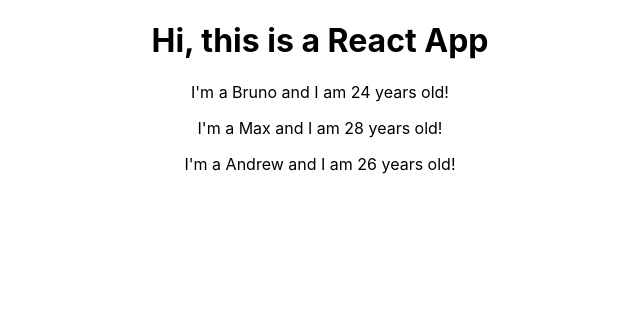
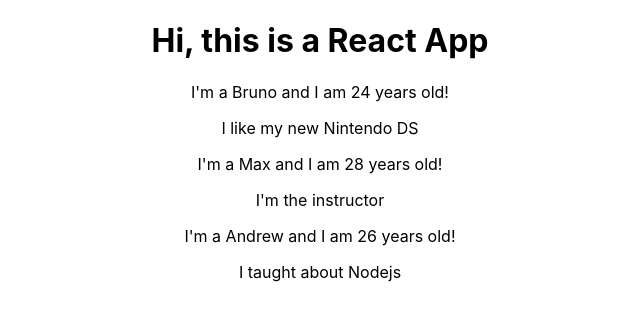
Before and after one commit to brunv/React-Redux-Complete, a React (Create React App) app in the folder Maximiliam - React Complete Guide/01-base-features/: page / in a window 1280 px wide. Shown: the top 320 px of the page, without its empty margins (320-960 px from the left). Built offline with nearby package versions, Linux system fonts and the light colour scheme.

Commit message:
passing props children

```diff
--- a/Maximiliam - React Complete Guide/01-base-features/src/App.js
+++ b/Maximiliam - React Complete Guide/01-base-features/src/App.js
@@ -15,9 +15,9 @@
         return (
             <div className="App">
                 <h1>Hi, this is a React App</h1>
-                <Person name="Bruno" age="24" />
-                <Person name="Max" age="28" />
-                <Person name="Andrew" age="26" />
+                <Person name="Bruno" age="24"> I like my new Nintendo DS</Person>
+                <Person name="Max" age="28">I'm the instructor</Person>
+                <Person name="Andrew" age="26">I taught about Nodejs</Person >
             </div>
         );
 
--- a/Maximiliam - React Complete Guide/01-base-features/src/Person/Person.js
+++ b/Maximiliam - React Complete Guide/01-base-features/src/Person/Person.js
@@ -1,7 +1,12 @@
 import React from 'react';
 
 const person = (props) => {
-    return <p>I'm a {props.name} and I am {props.age} years old!</p>
+    return (
+        <div>
+            <p>I'm a {props.name} and I am {props.age} years old!</p>
+            <p>{props.children}</p>
+        </div>
+    );
 }
 
 export default person;
```
